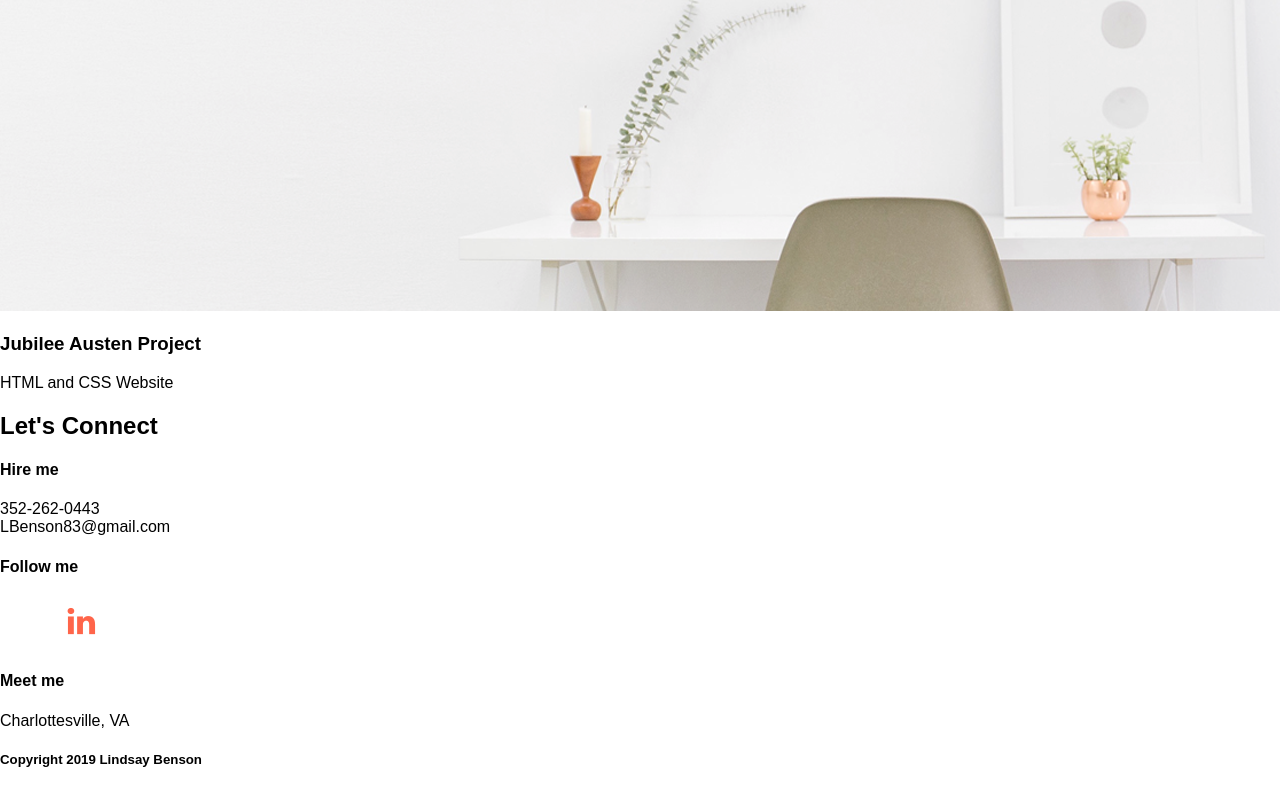
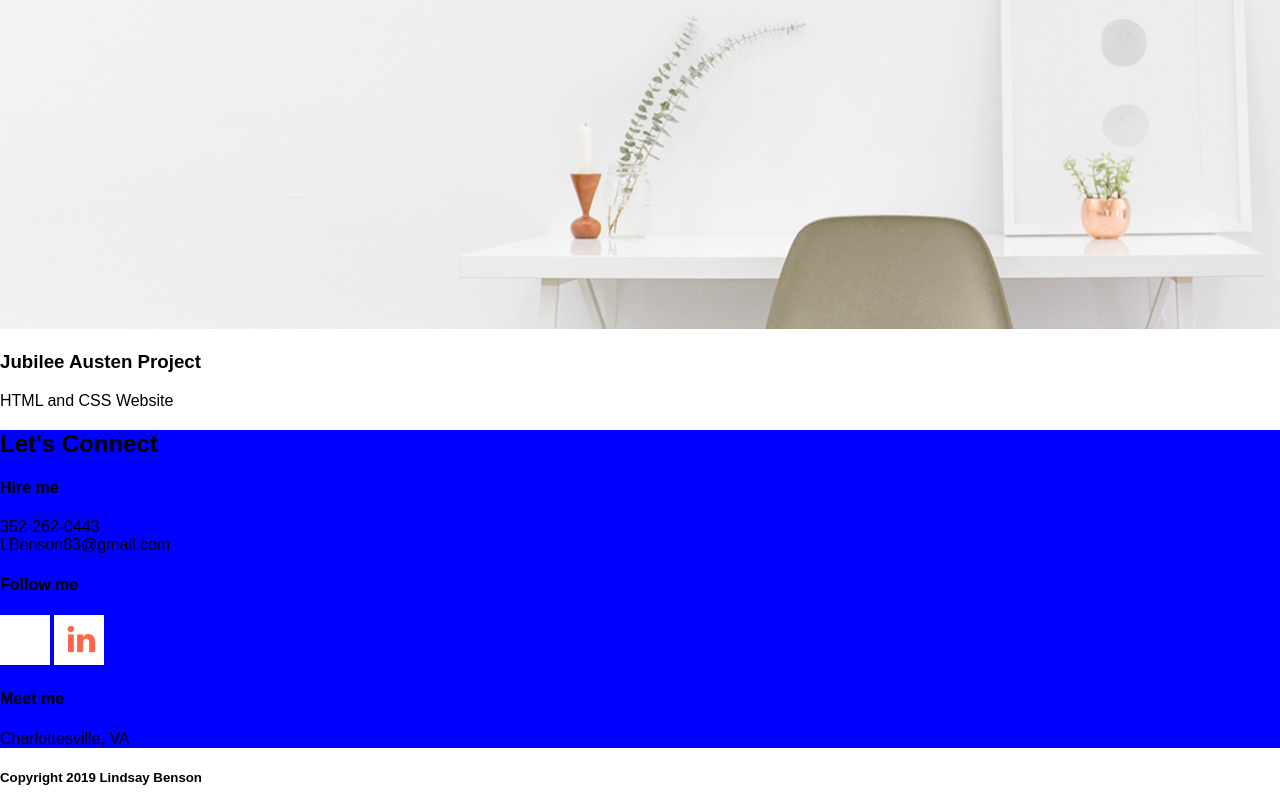
Before and after one commit to LindsayB28/final-project-benson, a plain HTML site: page index.html in a window 1280 px wide. Shown: the part 1951-2758 px from the top of the page. Drawn offline with Linux system fonts and the light colour scheme.

Commit message:
small changes to p in about

```diff
--- a/CSS/css-main.css
+++ b/CSS/css-main.css
@@ -1,3 +1,14 @@
+.container{
+  width: 1190;
+  height: auto;
+  margin: 0 auto;
+}
+
 header{
-  background-image:url('img/carin-stone.jpg');
+
 }
+
+.contact{
+  width: 1190;
+  background: blue;
+}
--- a/index.html
+++ b/index.html
@@ -17,9 +17,10 @@
         <section class= "about">
           <h2> About Me </h2>
           <img src="img/profile-pic.jpg" alt= "profile pic"/>
-          <p>I am a licensed physical therapist as well with a passion for improving the lives of both patients and clinicians.  I believe that in order to optimize quality of life, one must achieve the holy grail of a good work-life balance.  And to do that, efficiency in completing tasks is key.  I’m here to create solutions to make every-day life more efficient. <br> I can't wait to work with you!</p>
+          <p>I am a licensed physical therapist as well with a passion for improving the lives of both patients and clinicians.  I believe that in order to optimize quality of life, one must achieve the holy grail of a good work-life balance.  And to do that, efficiency in completing tasks is key.  I’m here to create solutions to make every-day life more efficient so that people can spend more of their time doing the things that they love.
+. <br> I can't wait to work with you!</p>
         </section>
-        <section="work">
+        <section class="work">
           <h2> My Portfolio </h2>
           <div class= "project-1">
             <img src="img/rogue-image.png" alt="rogue pickings site"/>
@@ -34,7 +35,7 @@
           <div class= "project-3">
           </div>
         </section>
-        <section= "contact">
+        <section class= "contact">
           <h2> Let's Connect </h2>
           <div class="hire-me">
             <h4> Hire me </h4>
```
